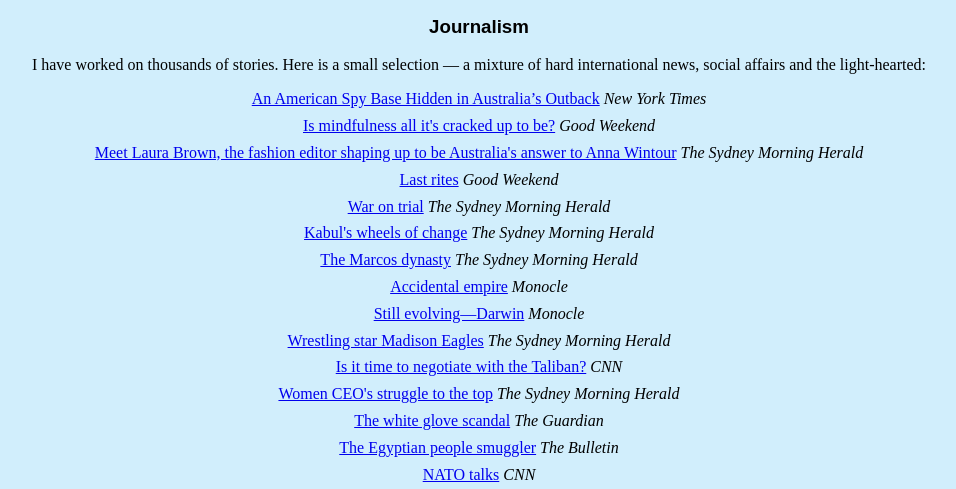
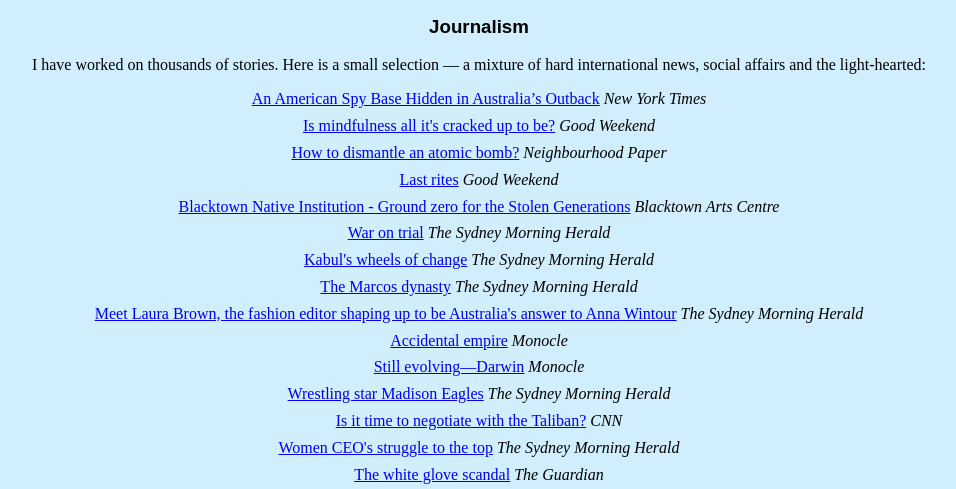
Before and after one commit to JackieDent/JackieDent.github.io, a plain HTML site: page stories.html in a window 1280 px wide. Shown: the part 289-778 px from the top of the page, without its empty margins (161-1117 px from the left). Drawn offline with Linux system fonts and the light colour scheme.

Commit message:
Update stories.html

```diff
--- a/stories.html
+++ b/stories.html
@@ -91,15 +91,24 @@ dd {
 	Is mindfulness all it's cracked up to be?</a>
 	<i>Good Weekend</i></dd>
 
-  <dd><a href =
-  "http://www.smh.com.au/lifestyle/fashion/why-our-homegrown-laura-brown-is-shaping-up-to-be-the-next-anna-wintour-20170208-gu8czh.html">
-	Meet Laura Brown, the fashion editor shaping up to be Australia's answer to Anna Wintour</a>
-	<i>The Sydney Morning Herald</i></dd>
+
+	<dd><a href =
+  "https://neighbourhoodpaper.com/issues/how-to-dismantle-an-atomic-bomb-a-witness-to-nagasaki-offers-a-lesson-in-survival/">
+	How to dismantle an atomic bomb?</a>
+	<i>Neighbourhood Paper</i></dd>
+
 
   <dd><a href =
   "http://www.smh.com.au/good-weekend/last-rites-20161102-gsgsum.html">
 	Last rites</a>
 	<i>Good Weekend</i></dd>
+
+	  <dd><a href =
+  "https://blacktownarts.com.au/bni-jackie-dent/">
+	Blacktown Native Institution - Ground zero for the Stolen Generations</a>
+	<i>Blacktown Arts Centre</i></dd>
+
+
 
   <dd><a href =
   "http://newsstore.fairfax.com.au/apps/viewDocument.ac?docID=SMH1311162P1EO10TTEE">
@@ -110,6 +119,13 @@ dd {
   wheels of change</a> <i>The Sydney Morning Herald</i></dd>
 
   <dd><a href="http://www.smh.com.au/lifestyle/a-dynasty-on-steroids-20121119-29kwy.html">The Marcos dynasty</a> <i>The Sydney Morning Herald</i></dd>
+
+	  <dd><a href =
+  "http://www.smh.com.au/lifestyle/fashion/why-our-homegrown-laura-brown-is-shaping-up-to-be-the-next-anna-wintour-20170208-gu8czh.html">
+	Meet Laura Brown, the fashion editor shaping up to be Australia's answer to Anna Wintour</a>
+	<i>The Sydney Morning Herald</i></dd>
+
+
 
   <dd><a
   href="http://monocle.com/magazine/issues/3/accidental-empire">Accidental
```
